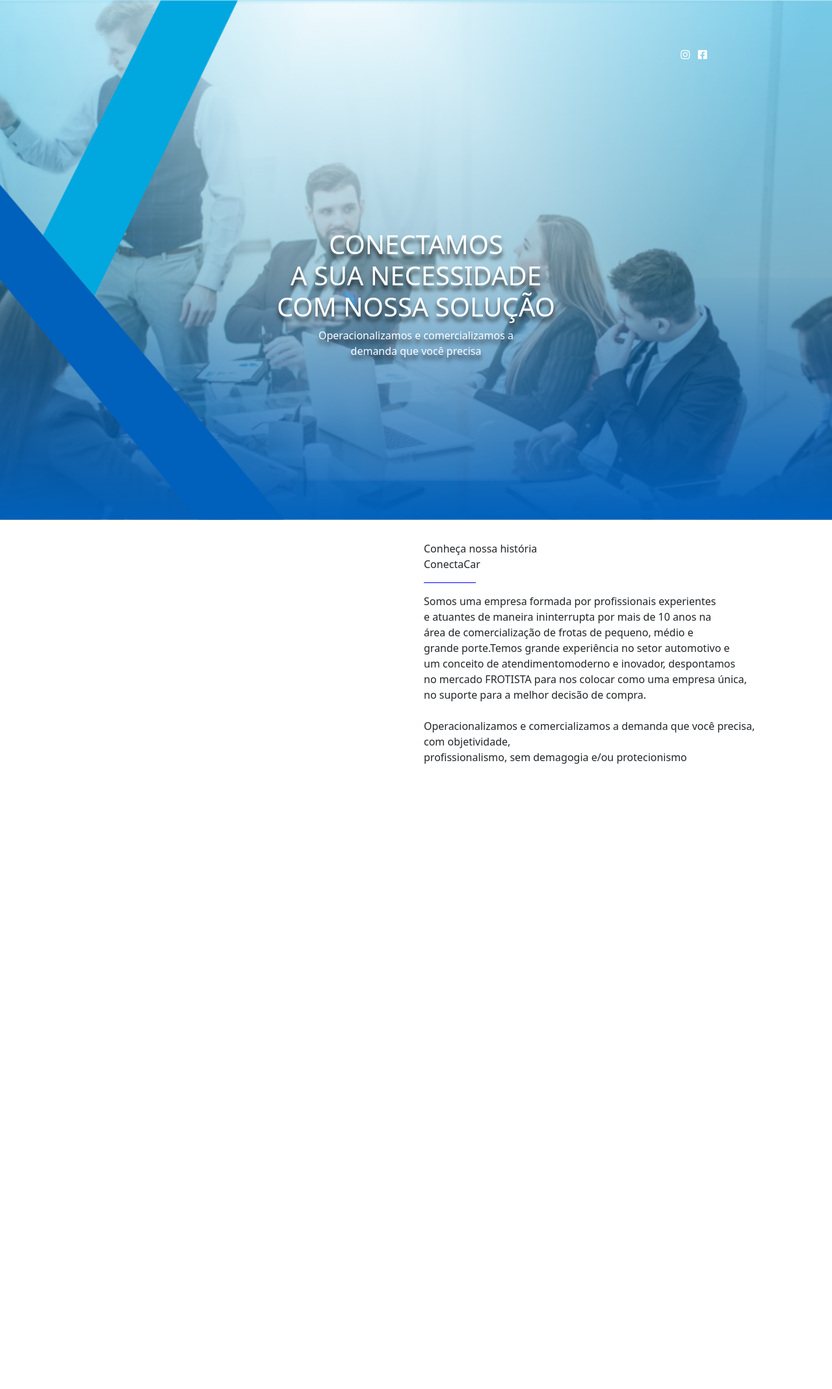
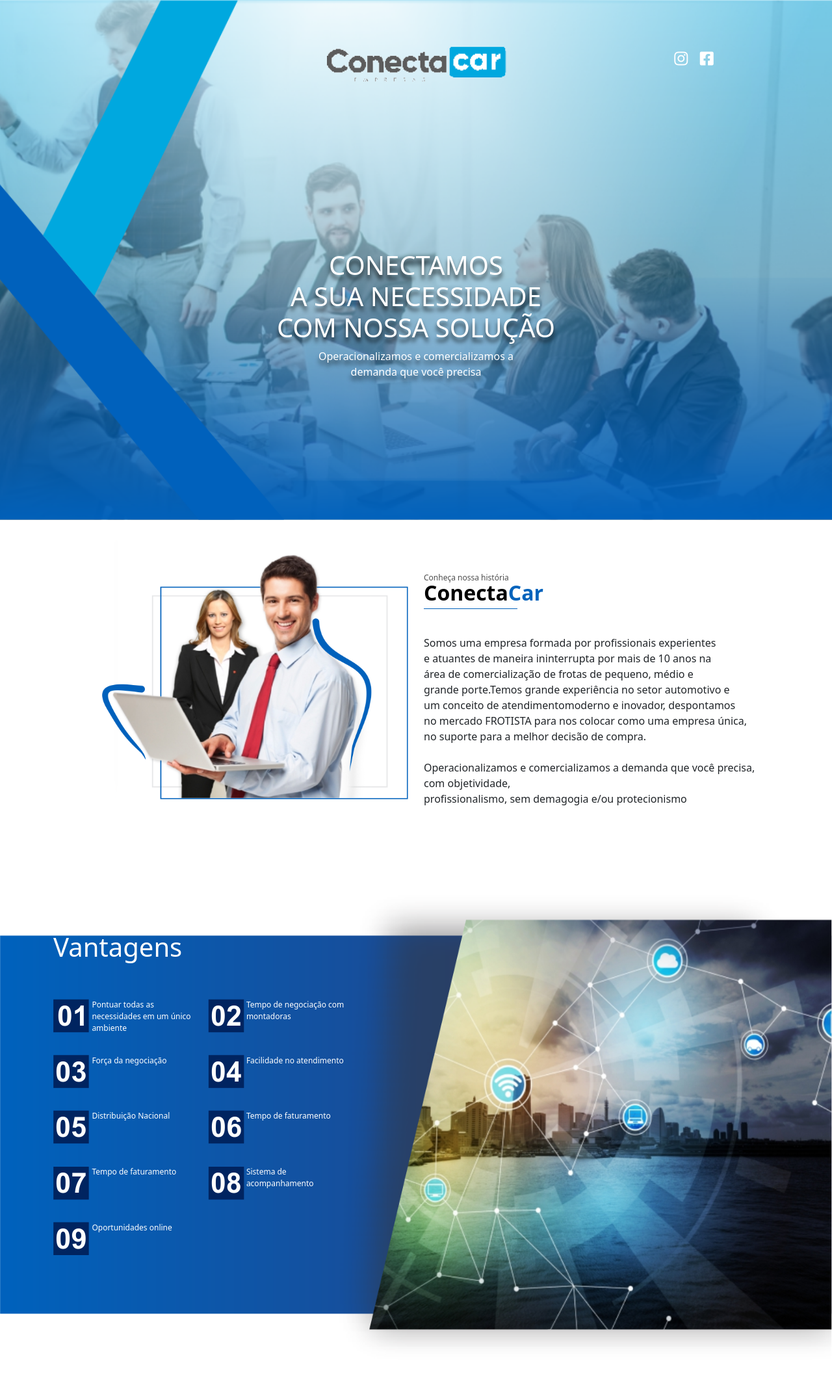
Before and after one commit to mahenriquess/conecta-car, a PHP site: page / in a window 1280 px wide. Shown: the whole page at 65% size. Before the commit the page ends 1175 px from the top, so only its background shows below. Run offline with PHP 8.4, Linux system fonts and the light colour scheme; some libraries are stand-ins or nearby versions.

Commit message:
Seções Historia e Vantagens

```diff
--- a/assets/css/estilo.css
+++ b/assets/css/estilo.css
@@ -1,3 +1,6 @@
+html{
+  /*font-size: 62.5%;*/
+}
 .head {
   padding-bottom: calc(10rem - 4.5rem);
   background-image: url("../img/bghead.png");
@@ -5,25 +8,61 @@
   background-repeat: no-repeat;
   background-attachment: scroll;
   background-size: cover;
-
+}
+.links{
+  font-size: 1.5rem;
 }
 .text-shadow-07{
   text-shadow: 0px 7px 6px rgba(0,0,0,0.7);
 }
 .historia{
   background-color: #fff;
+  padding: 5rem;
+}
+.historia img{
   height: 200px;
-  padding-top: 2rem;
+  margin-top: -50px;
+  margin-left: -50px;
+}
+.upper-brand{
+  margin-bottom: -10px;
+  font-size: 12px;
+  color: #4e4e4e;
+}
+.brand{
+  font-size: 2rem;
+  font-weight: 700;
+}
+.black{
+  color:#000;
+}
+.blue{
+  color: #0363bc;
 }
 .divisor {
-  margin: 1rem 0;
+  margin: -1rem 1rem 1rem 0rem;
   background-color: currentColor;
-  width: 5rem;
-  color: blue;
+  width: 9rem;
+  color: #0363bc;
   border: 0;
   opacity: 1;
 }
-
+.vantagens {
+  background-image: url("../img/vantagens.png");
+  background-position: center;
+  background-repeat: no-repeat;
+  background-size: cover;
+}
+.upper-vantagens{
+  margin-bottom: 0;
+}
+.vantagens-list{
+  padding-top: 4.5rem;
+}
+.vantagem-itens{
+  font-size: 0.75rem;
+  align-content: center;
+}
 @media (min-width: 992px) {
 .head {
     height: 100vh;
@@ -31,4 +70,12 @@
     padding-top: 4.5rem;
     padding-bottom: 0;
   }
+.historia img{
+  height: 400px;
+  margin-top: -50px;
 }
+.vantagens {
+  height: 100vh;
+  min-height: 45rem;
+}
+}
--- a/index.php
+++ b/index.php
@@ -26,14 +26,14 @@
 <body>
 	<header class="head">
 		<div class="container h-100">
-			<div class="row">
+			<div class="row text-center">
 				<div class="col-6 offset-3">
 					<figure>
-
+						<img src="assets/img/logo.png">
 					</figure>
 				</div>
-				<div class="col-3 text-center">
-					<p>
+				<div class="col-3">
+					<p class="links">
 					  <a href="#" class="text-white"><span class="fab fa-instagram"></span></a>
 					  &nbsp;
 					  <a href="#" class="text-white"><span class="fab fa-facebook-square"></span></a>
@@ -53,17 +53,19 @@
 		</div>
 	</header>
 	<div class="historia">
+		<div class="container h-100">
 			<div class="row">
-			<div class="col-6 text-end">
-
+				<div class="col-lg-6 text-end">
+					<figure>
+						<img src="assets/img/historia.png">
+					</figure>
 				</div>
-			<div class="col-6 text-start">
-				<p>
-					Conheça nossa história <br>
-					ConectaCar
-				</p>
+				<div class="col-lg-6 text-start">
+					<p class="upper-brand">Conheça nossa história</span></p>
+					<p><span class="brand black">Conecta</span><span class="brand blue">Car</span></p>
 					<hr class="divisor">
 					<p>
+						<br>
 						Somos uma empresa formada por profissionais experientes <br>
 						e atuantes de maneira ininterrupta por mais de 10 anos na <br>
 						área de comercialização de frotas de pequeno, médio e <br>
@@ -75,10 +77,21 @@
 						com objetividade, <br>
 						profissionalismo, sem demagogia e/ou protecionismo<br>
 					</p>
-
 				</div>
 			</div>
-
+		</div>
+	</div>
+	<div class="vantagens">
+		<div class="container h-100">
+			<div class="row">
+				<div class="col-lg-5 text-start text-white vantagens-list">
+					<p class="upper-vantagens">Tudo que você precisa:</p>
+					<h1>Vantagens</h1>
+					<br><br>
+					<?php require("vantagens-itens.php") ?>
+				</div>
+			</div>
+		</div>
 	</div>
 </body>
 </html>
--- /dev/null
+++ b/vantagens-itens.php
@@ -0,0 +1,124 @@
+					<div class="vantagem-itens">
+						<div class="row">
+							<div class="col-6">
+								<div class="row">
+									<div class="col-3">
+										<figure>
+											<img src="assets/img/01.png">
+										</figure>
+									</div>
+									<div class="col-9 ">
+										Pontuar todas as necessidades em um único ambiente
+									</div>
+								</div>
+							</div>
+							<div class="col-6">
+								<div class="row">
+									<div class="col-3">
+										<figure>
+											<img src="assets/img/02.png">
+										</figure>
+									</div>
+									<div class="col-9">
+										Tempo de negociação com <br>montadoras
+									</div>
+								</div>
+							</div>
+						</div>
+						<br>
+						<div class="row">
+							<div class="col-6">
+								<div class="row">
+									<div class="col-3">
+										<figure>
+											<img src="assets/img/03.png">
+										</figure>
+									</div>
+									<div class="col-9">
+										Força da negociação
+									</div>
+								</div>
+							</div>
+							<div class="col-6">
+								<div class="row">
+									<div class="col-3">
+										<figure>
+											<img src="assets/img/04.png">
+										</figure>
+									</div>
+									<div class="col-9">
+										Facilidade no atendimento
+									</div>
+								</div>
+							</div>
+						</div>
+						<br>
+						<div class="row">
+							<div class="col-6">
+								<div class="row">
+									<div class="col-3">
+										<figure>
+											<img src="assets/img/05.png">
+										</figure>
+									</div>
+									<div class="col-9">
+										Distribuição Nacional
+									</div>
+								</div>
+							</div>
+							<div class="col-6">
+								<div class="row">
+									<div class="col-3">
+										<figure>
+											<img src="assets/img/06.png">
+										</figure>
+									</div>
+									<div class="col-9">
+										Tempo de faturamento
+									</div>
+								</div>
+							</div>
+						</div>
+						<br>
+						<div class="row">
+							<div class="col-6">
+								<div class="row">
+									<div class="col-3">
+										<figure>
+											<img src="assets/img/07.png">
+										</figure>
+									</div>
+									<div class="col-9">
+										Tempo de faturamento
+									</div>
+								</div>
+							</div>
+							<div class="col-6">
+								<div class="row">
+									<div class="col-3">
+										<figure>
+											<img src="assets/img/08.png">
+										</figure>
+									</div>
+									<div class="col-9">
+										Sistema de acompanhamento
+									</div>
+								</div>
+							</div>
+						</div>
+						<br>
+						<div class="row">
+							<div class="col-6">
+								<div class="row">
+									<div class="col-3">
+										<figure>
+											<img src="assets/img/09.png">
+										</figure>
+									</div>
+									<div class="col-9">
+										Oportunidades online
+									</div>
+								</div>
+							</div>
+						</div>
+					</div>
```
Lines whose indentation alone changed are shown as unchanged.
